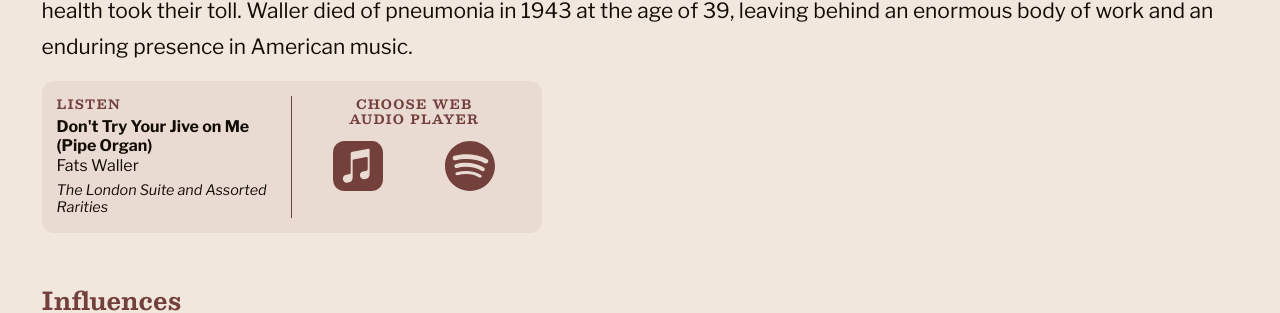
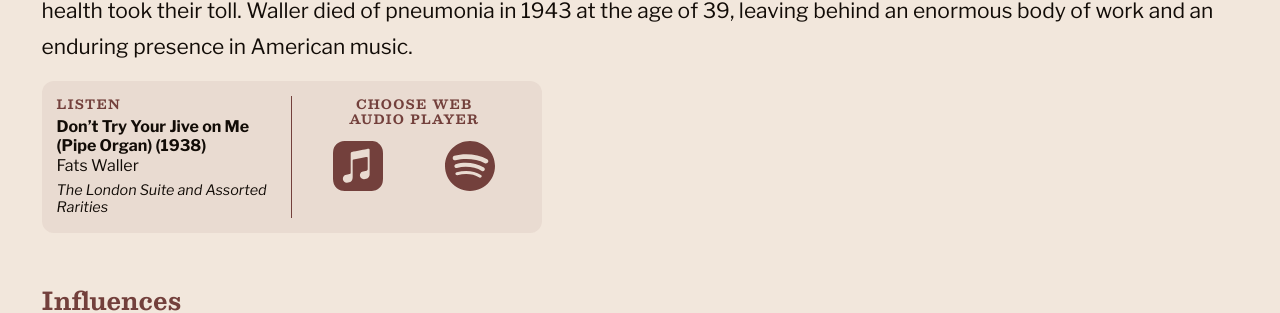
Before and after one commit to legion80/jazzpianists-org, a Jekyll site: the page built from collections/_people/Waller-Fats.md, in a window 1280 px wide and 900 px high, scrolled down 1738 px. Shown: the part 143-456 px from the top of the window. Built offline with Jekyll 4.4.1, drawn with Linux system fonts in a browser that asks for light colours; some of the changed lines change nothing that is shown; some of the changed text lies outside the part shown.

Commit message:
Update music-player-embed.html
Now only accept |pk|.

```diff
--- a/_includes/u/music-player-embed.html
+++ b/_includes/u/music-player-embed.html
@@ -1,45 +1,30 @@
 {%- comment -%}
 Outputs player embed for Apple and Spotify music services.
-
-    data - |audio| front matter data for an object in the |people| collection
-    name - Name of the track to search for in |data|
-
-If |data| doesn't exist, then:
-
-    apple - Apple Music URL (trim up to and including /album/)
-    spotify - Spotify Music track (trim up to and including /track/)
 
     pk - Primary Key, found in _data/tracks.csv
 
 {%- endcomment -%}
-{%- if include.pk -%}
-    {%- assign __track = site.data.tracks | find: "pk", include.pk -%}
-    {%- assign __person = site.people | find: "name", __track.artist %}
-{%- elsif include.data -%}
-    {%- assign __track = include.data | find: "name", include.name -%}
-    {%- assign __apple = __track.apple -%}
-    {%- assign __spotify = __track.spotify -%}
-{%- else -%}
-    {%- assign __apple = include.apple -%}
-    {%- assign __spotify = include.spotify -%}
-{%- endif -%}
+{%- assign __track = site.data.tracks | find: "pk", include.pk -%}
+{%- assign __person = site.people | find: "name", __track.artist %}
 <div class="audio-player">
 <div class="placeholder">
     <div>
         <h1>Listen</h1>
-        <div class="title">{{ __track.title }}</div>
-        <div class="artist">{%- if __person -%}{{ __person.title }}{%- else -%}{{ __track.artist }}{%- endif -%}</div>
-        {%- unless __track.album.blank> -%}<div class="album">{{ __track.album }}</div>{%- endunless -%}
+        <div class="title">{{ __track.title | smartify }} ({{ __track.year }})</div>
+        <div class="artist">{%- if __person -%}{{ __person.title | smartify }}{%- else -%}{{ __track.artist | smartify }}{%- endif -%}</div>
+        {%- unless __track.album.blank? -%}<div class="album">{{ __track.album }}</div>{%- endunless -%}
     </div>
     <hr/>
     <div>
         <h1>Choose web<br/>audio player</h1>
         <div class="player-choice">
             <a data-playertype="apple" onclick="playerClicked(this)">{%- include icons/apple-music.svg -%}</a>
-            <a data-playertype="spotify" onclick="playerClicked(this)">{%- include icons/spotify.svg -%}</a>
+            {%- if __track.spotify -%}<a data-playertype="spotify" onclick="playerClicked(this)">{%- include icons/spotify.svg -%}</a>{% endif -%}
         </div>
     </div>
 </div>
 <iframe class="apple" allow="autoplay *; encrypted-media *;" frameborder="0" style="overflow:hidden;background:transparent;" sandbox="allow-forms allow-popups allow-same-origin allow-scripts allow-storage-access-by-user-activation allow-top-navigation-by-user-activation" src="https://embed.music.apple.com/us/album/{{ __track.apple }}"></iframe>
+{%- if __track.spotify -%}
 <iframe class="spotify" data-testid="embed-iframe" style="border-radius:12px" src="https://open.spotify.com/embed/track/{{ __track.spotify }}?utm_source=generator&theme=0" frameBorder="0" allowfullscreen="" allow="autoplay; clipboard-write; encrypted-media; fullscreen; picture-in-picture" loading="lazy"></iframe>
+{%- endif -%}
 </div>
```
